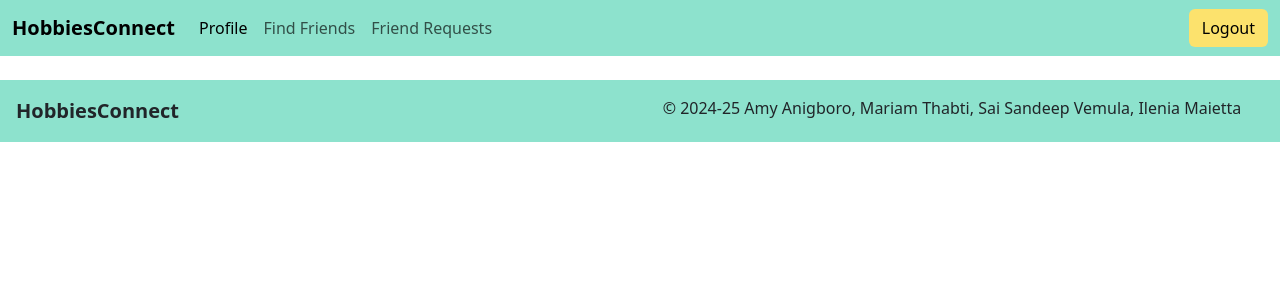
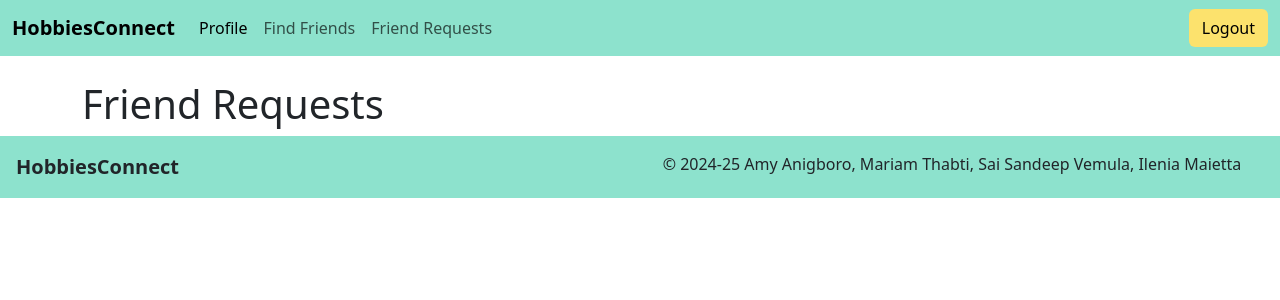
Before and after one commit to ileniadigital/HobbiesConnect, a Vue app in the folder frontend/: page /friendrequests in a window 1280 px wide. Shown: the top 300 px of the page. Built offline with nearby package versions, Linux system fonts and the light colour scheme.

Commit message:
Created all pages and adjusted routing

```diff
--- a/frontend/src/components/Header.vue
+++ b/frontend/src/components/Header.vue
@@ -13,11 +13,11 @@
             </li>
             <!-- Find friends link -->
             <li class="nav-item">
-                <router-link class="nav-link" to="/other">Find Friends</router-link>
+                <router-link class="nav-link" to="/findfriends">Find Friends</router-link>
             </li>
             <!-- Friends Request -->
             <li class="nav-item">
-                <router-link class="nav-link" to="/other">Friend Requests</router-link>
+                <router-link class="nav-link" to="/friendrequests">Friend Requests</router-link>
             </li>
         </ul>
         <button class="btn" @click="logout">Logout</button>
--- a/frontend/src/pages/OtherPage.vue
+++ b/frontend/src/pages/FindFriends.vue
@@ -10,7 +10,7 @@
       export default defineComponent({
           data() {
               return {
-                  title: "Other Page",
+                  title: "Find Friends",
               }
           }
       })
--- /dev/null
+++ b/frontend/src/pages/FriendRequests.vue
@@ -0,0 +1,26 @@
+<template>
+    <div>
+      <div class="h1">
+        {{ title }}
+      </div>
+    </div>
+  </template>
+
+  <script lang="ts">
+    import { defineComponent } from "vue";
+    import Header from "@/components/Header.vue";
+
+    export default defineComponent({
+        components: {
+            Header
+        },
+        data() {
+            return {
+                title: "Friend Requests",
+            }
+        }
+    })
+  </script>
+
+  <style scoped>
+  </style>
--- a/frontend/src/pages/MainPage.vue
+++ b/frontend/src/pages/Profile.vue
@@ -16,7 +16,7 @@
       },
       data() {
           return {
-              title: "Main Page",
+              title: "Profile",
           }
       }
   })
```
Also changed, not shown: frontend/src/router/index.ts (+6 -4 lines).
